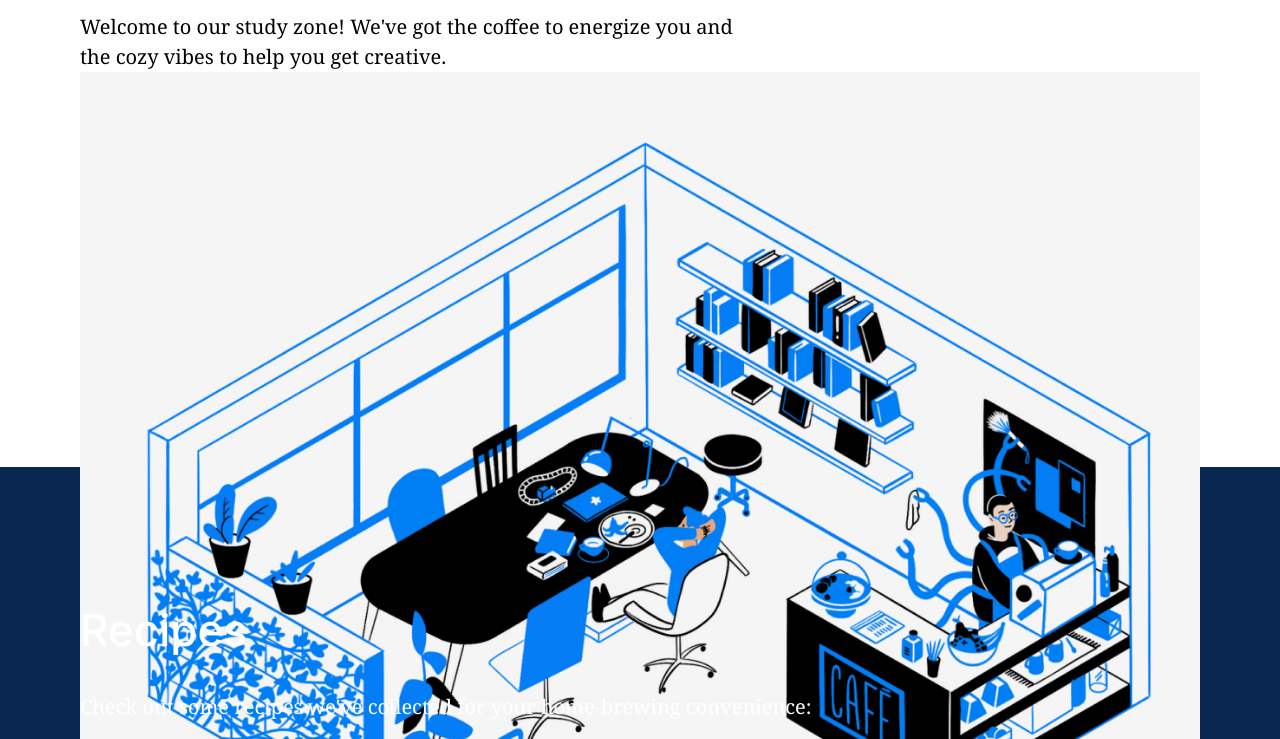
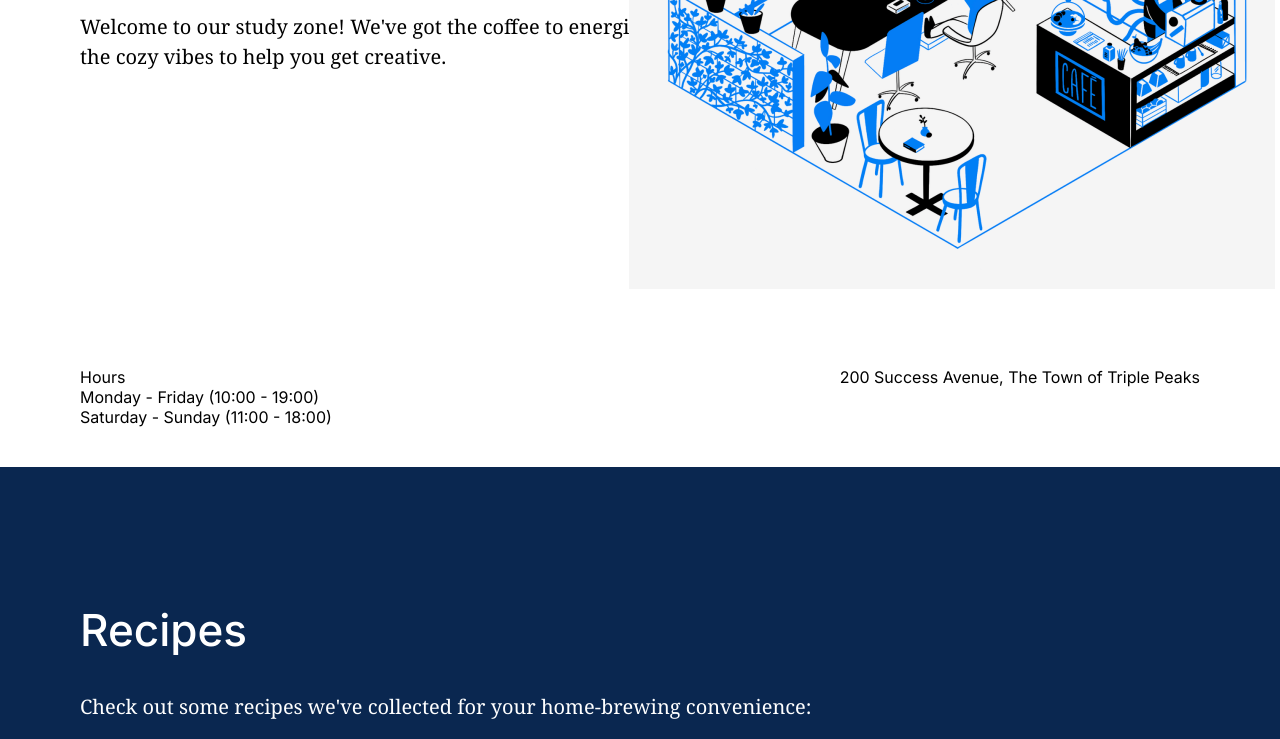
Before and after one commit to DomiNgeth1126/se_project_coffeeshop, a plain HTML site: page index.html in a window 1280 px wide. Shown: the part 403-1142 px from the top of the page. Drawn offline with Linux system fonts and the light colour scheme; grey boxes are pictures that could not be loaded.

Commit message:
New update to my project

```diff
--- a/pages/index.css
+++ b/pages/index.css
@@ -14,6 +14,7 @@
   height: 100vh;
   display: flex;
   flex-direction: column;
+  position: relative;
 }
 
 .nav {
@@ -63,6 +64,15 @@
   font-size: 20px;
   line-height: 30px;
   margin: 28px 0 0;
+}
+
+.header__image {
+  display: flex;
+  position: absolute;
+  width: 646px;
+  height: 568px;
+  top: 124px;
+  right: 5px;
 }
 
 .header__span-accent {
```
